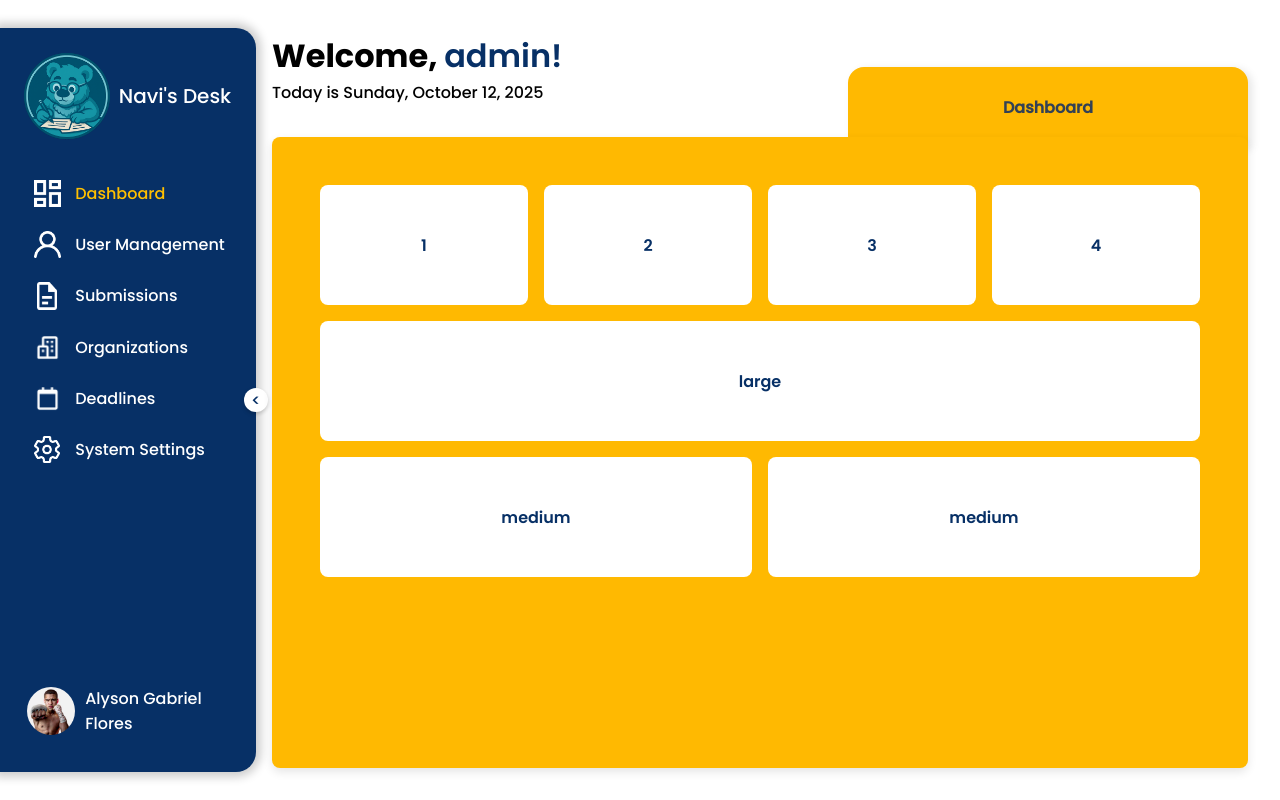
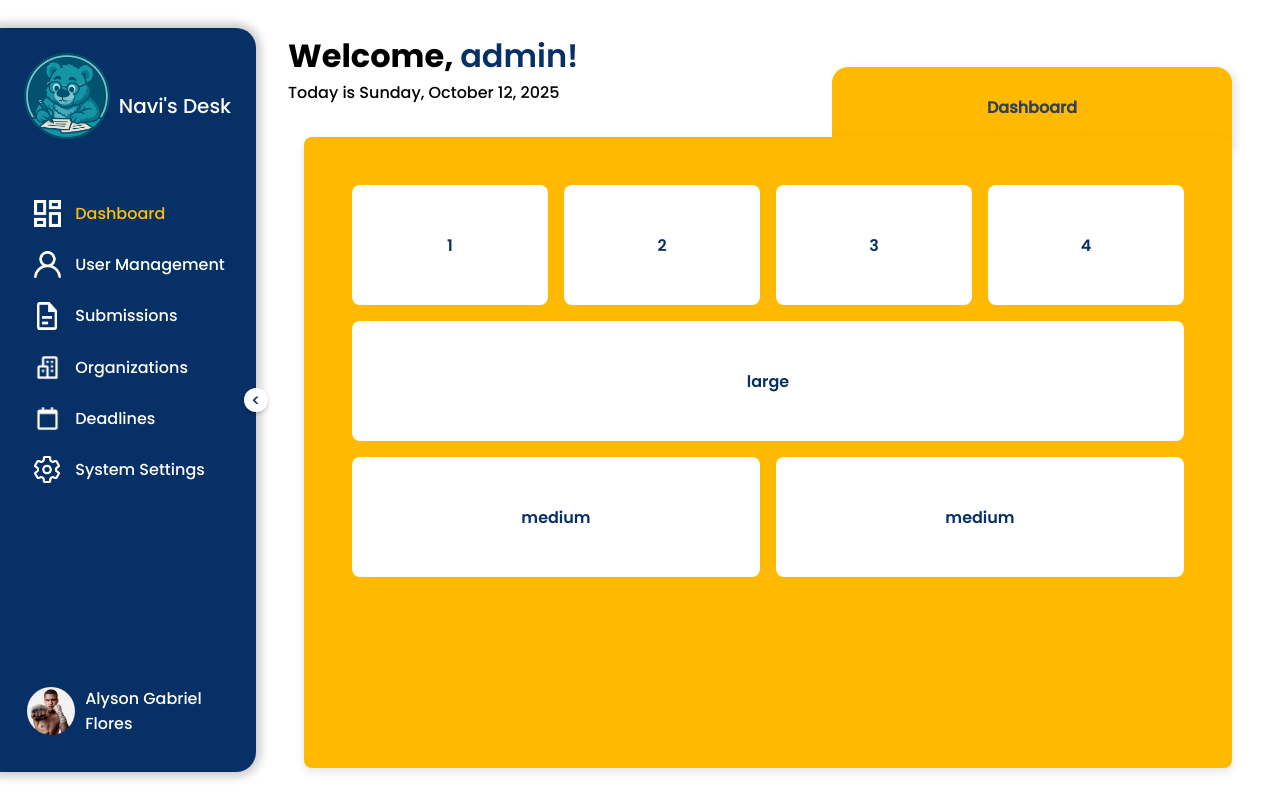
Before and after one commit to seiji0z/navisdesk, a PHP site: page /admin/dashboard.html in a window 1280 px wide. Run offline with PHP 8.4, Linux system fonts and the light colour scheme.

Commit message:
Refactor sidenavs

```diff
--- a/assets/css/admin/dashboard.css
+++ b/assets/css/admin/dashboard.css
@@ -1,5 +1,5 @@
 .main {
-  margin-left: 240px; /* match sidebar width */
+  margin-left: 16rem;
   padding: 2rem;
   height: 100vh;
   display: flex;
@@ -9,16 +9,26 @@
   box-sizing: border-box;
 }
 
-/* Folder */
+.main.collapsed-sidebar {
+  margin-left: 5rem;
+  transition: margin-left 0.3s ease;
+}
+
 .dashboard-folder {
   position: relative;
   background-color: #ffb901;
   border-radius: 8px;
-  width: 100%;
+  width: calc(100% - 2rem);
   max-width: 1500px;
   height: 700px;
   box-shadow: 0 4px 10px rgba(0, 0, 0, 0.1);
   overflow: visible;
+  transition: width 0.3s ease;
+}
+
+.main.collapsed-sidebar .dashboard-folder {
+  width: calc(100% + 11rem);
+  max-width: 1700px;
 }
 
 .header {
--- a/assets/css/components/sidebar.css
+++ b/assets/css/components/sidebar.css
@@ -17,7 +17,7 @@
   src: url("../fonts/Poppins-SemiBold.ttf") format("truetype");
 }
 
-.sidenav {
+.sidebar {
   background-color: #073066;
   height: 93vh;
   border-top-right-radius: 20px;
@@ -70,7 +70,7 @@
   margin-bottom: 20px;
 }
 
-.sidebar-logo .sidenav-logo {
+.sidebar-logo .sidebar-logo {
   height: 6.5rem;
   margin-left: -10px;
 }
@@ -81,7 +81,7 @@
   color: #ffffff;
 }
 
-.sidenav nav a {
+.sidebar nav a {
   display: flex;
   align-items: center;
   text-decoration: none;
@@ -95,54 +95,54 @@
 }
 
 /*------------ WHEN COLLAPSED ------------*/
-.sidenav.collapsed {
+.sidebar.collapsed {
   width: 5rem;
   align-items: center;
   transition: width 0.3s ease;
 }
 
-.sidenav.collapsed .sidebar-logo p,
-.sidenav.collapsed nav a span:not(.sidenav-icon),
-.sidenav.collapsed .user-profile span {
+.sidebar.collapsed .sidebar-logo p,
+.sidebar.collapsed nav a span:not(.sidebar-icon),
+.sidebar.collapsed .user-profile span {
   display: none;
 }
 
-.sidenav.collapsed nav a {
+.sidebar.collapsed nav a {
   justify-content: center;
 }
 
-.sidenav.collapsed .sidenav-logo {
+.sidebar.collapsed .sidebar-logo {
   height: 3rem;
   margin: 0;
 }
 
-.sidenav.collapsed .user-profile {
+.sidebar.collapsed .user-profile {
   justify-content: center;
 }
 
-.sidenav.collapsed .arrow {
+.sidebar.collapsed .arrow {
   transform: rotate(180deg);
   transition: transform 0.3s ease;
   margin-bottom: 4px;
 }
 
 /*------------ NAV LINKS ------------*/
-.sidenav img {
+.sidebar img {
   height: auto;
   max-width: 8rem;
 }
 
-.sidenav a.active {
+.sidebar a.active {
   color: #ffc000;
   font-family: "PoppinsSemiBold", sans-serif;
 }
 
-.sidenav a:hover {
+.sidebar a:hover {
   background-color: rgba(255, 255, 255, 0.1);
   border-radius: 0.5rem;
 }
 
-.sidenav-icon {
+.sidebar-icon {
   display: flex;
   justify-content: center;
   align-items: center;
@@ -150,7 +150,7 @@
   flex-shrink: 0;
 }
 
-.sidenav-icon img {
+.sidebar-icon img {
   height: 1.7rem;
   width: auto;
 }
--- a/assets/js/components/sidebar.js
+++ b/assets/js/components/sidebar.js
@@ -1,15 +1,17 @@
 fetch("../components/sidebar.html")
   .then((response) => response.text())
   .then((data) => {
-    document.getElementById("sidebar").innerHTML = data;
+    document.querySelector("#sidebar").innerHTML = data;
 
-    const toggleBtn = document.getElementById("toggle-btn");
-    const sidenav = document.querySelector(".sidenav");
+    const toggleBtn = document.querySelector(".toggle-btn");
+    const sidebar = document.querySelector(".sidebar");
+    const main = document.querySelector(".main");
 
-    if (toggleBtn && sidenav) {
+    if (toggleBtn && sidebar && main) {
       toggleBtn.addEventListener("click", () => {
-        sidenav.classList.toggle("collapsed");
+        sidebar.classList.toggle("collapsed");
+        main.classList.toggle("collapsed-sidebar");
       });
     }
   })
-  .catch((error) => console.error("Sidebar failed to load:", error));
+  .catch((error) => console.error("sidebar failed to load:", error));
--- a/components/sidebar.html
+++ b/components/sidebar.html
@@ -1,52 +1,52 @@
-<aside class="sidenav">
+<aside class="sidebar">
 
   <button id="toggle-btn" class="toggle-btn">
     <span class="arrow">&lt;</span>
   </button>
 
   <div class="sidebar-logo">
-    <img src="../assets/images/navi-logo.png" alt="Navi logo" class="sidenav-logo" />
+    <img src="../assets/images/navi-logo.png" alt="Navi logo" class="sidebar-logo" />
     <p>Navi's Desk</p>
   </div>
 
   <nav>
     <a href="dashboard.html" class="active">
-      <span class="sidenav-icon">
+      <span class="sidebar-icon">
         <img src="../assets/images/dashboard-icon.png" alt="Dashboard icon" />
       </span>
       <span class="link-text">Dashboard</span>
     </a>
 
     <a href="#">
-      <span class="sidenav-icon">
+      <span class="sidebar-icon">
         <img src="../assets/images/user-mgmt-icon.png" alt="User management icon" />
       </span>
       <span class="link-text">User Management</span>
     </a>
 
     <a href="#">
-      <span class="sidenav-icon">
+      <span class="sidebar-icon">
         <img src="../assets/images/submissions-icon.png" alt="Submissions icon" />
       </span>
       <span class="link-text">Submissions</span>
     </a>
 
     <a href="#">
-      <span class="sidenav-icon">
+      <span class="sidebar-icon">
         <img src="../assets/images/organizations-icon.png" alt="Organizations icon" />
       </span>
       <span class="link-text">Organizations</span>
     </a>
 
     <a href="#">
-      <span class="sidenav-icon">
+      <span class="sidebar-icon">
         <img src="../assets/images/deadlines-icon.png" alt="Deadlines icon" />
       </span>
       <span class="link-text">Deadlines</span>
     </a>
 
     <a href="#">
-      <span class="sidenav-icon">
+      <span class="sidebar-icon">
         <img src="../assets/images/system-settings-icon.png" alt="System settings icon" />
       </span>
       <span class="link-text">System Settings</span>
```
